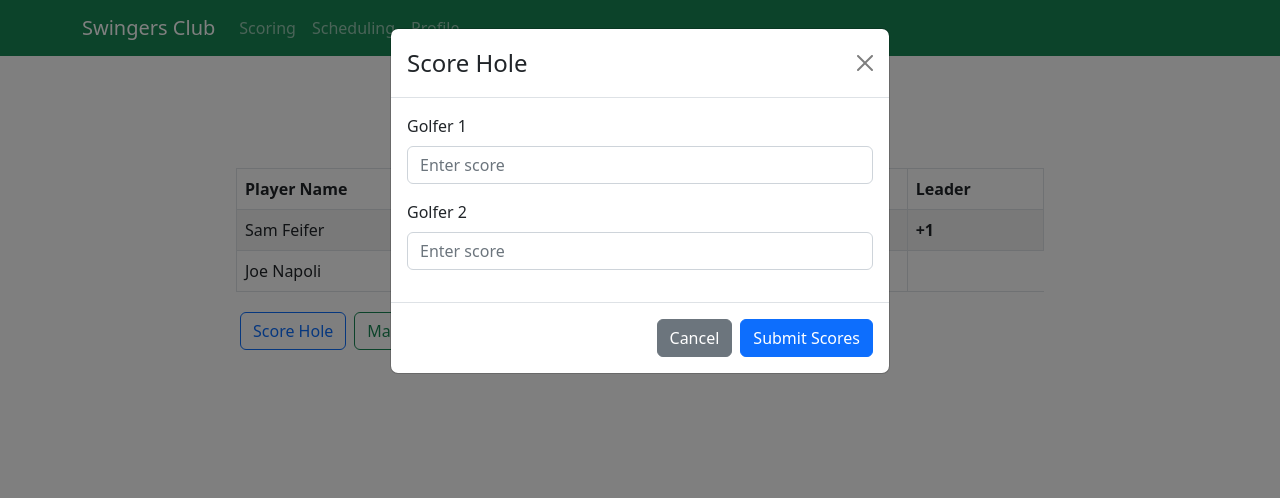
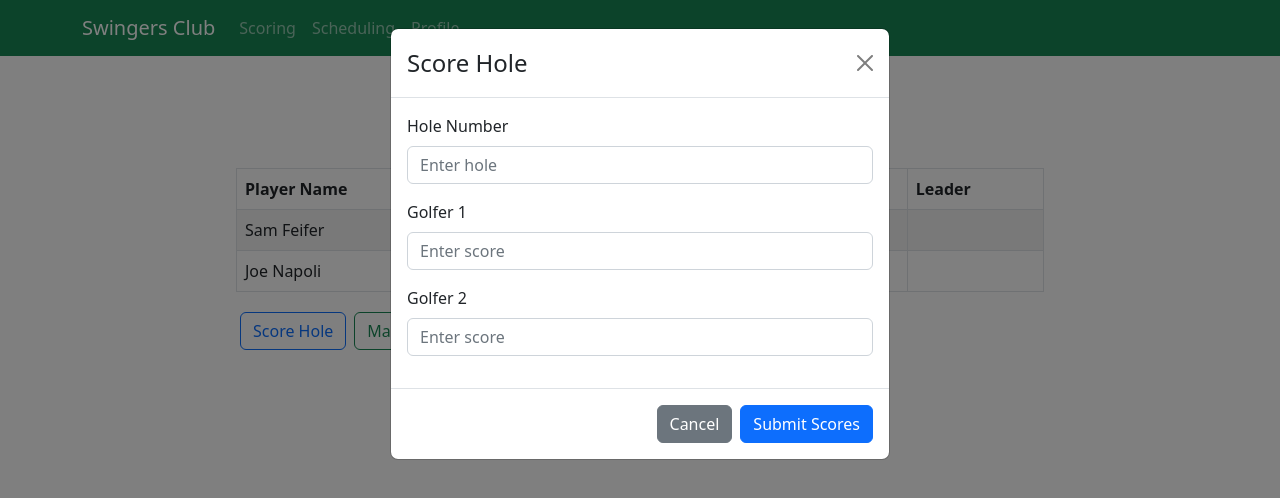
Before and after one commit to JosephNapoli/CS-4279, a React (Create React App) app in the folder golfapp/: page /scoring in a window 1280 px wide. Both pictures are taken after a click on the button "Score Hole". Shown: the top 498 px of the page. Built offline with nearby package versions, Linux system fonts and the light colour scheme.

Commit message:
Almost done with score card

```diff
--- a/golfapp/src/Scoring.js
+++ b/golfapp/src/Scoring.js
@@ -10,6 +10,19 @@ export default function Scoring({ user }) {
     const closeCompleteModal = () => setCompleteModal(false);
     const openHoleModal = () => setHoleModal(true);
     const closeHoleModal = () => setHoleModal(false);
+
+    const [player1score, setPlayer1Score] = useState([0,0,0,0,0,0,0,0,0]);
+    const [player2score, setPlayer2Score] = useState([0,0,0,0,0,0,0,0,0]);
+
+    const submitScore = (hole, p1, p2) => {
+        const p1Score = [...player1score];
+        p1Score[hole-1] = p1;
+        setPlayer1Score(p1Score);
+        const p2Score = [...player2score];
+        p2Score[hole-1] = p2;
+        setPlayer2Score(p2Score);
+        //change leader in here
+    }
 
     return (
         <Container fluid>
@@ -36,27 +49,16 @@ export default function Scoring({ user }) {
                         <tbody>
                         <tr>
                             <td>Sam Feifer</td>
-                            <th>5</th>
-                            <th>4</th>
-                            <th>3</th>
+                            {player1score.map((score) =>
+                                <th>{score !== 0 ? score : ""}</th>
+                            )}
                             <th></th>
-                            <th></th>
-                            <th></th>
-                            <th></th>
-                            <th></th>
-                            <th></th>
-                            <th>+1</th>
                         </tr>
                         <tr>
                             <td>Joe Napoli</td>
-                            <th>4</th>
-                            <th>6</th>
-                            <th>4</th>
-                            <th></th>
-                            <th></th>
-                            <th></th>
-                            <th></th>
-                            <th></th>
+                            {player2score.map((score) =>
+                                <th>{score !== 0 ? score : ""}</th>
+                            )}
                             <th></th>
                         </tr>
                         </tbody>
@@ -74,31 +76,7 @@ export default function Scoring({ user }) {
                     >
                         Score Hole
                     </Button>
-                    <Modal show={showHoleModal} onHide={closeHoleModal}>
-                        <Modal.Header closeButton>
-                            <Modal.Title>Score Hole</Modal.Title>
-                        </Modal.Header>
-                        <Modal.Body>
-                            <Form>
-                                <Form.Group className="mb-3" controlId="golfer1score">
-                                    <Form.Label>Golfer 1</Form.Label>
-                                    <Form.Control type="number" placeholder="Enter score" />
-                                </Form.Group>
-                                <Form.Group className="mb-3" controlId="golfer2score">
-                                    <Form.Label>Golfer 2</Form.Label>
-                                    <Form.Control type="number" placeholder="Enter score" />
-                                </Form.Group>
-                            </Form>
-                        </Modal.Body>
-                        <Modal.Footer>
-                            <Button variant="secondary" onClick={closeHoleModal}>
-                                Cancel
-                            </Button>
-                            <Button variant="primary" onClick={closeHoleModal}>
-                                Submit Scores
-                            </Button>
-                        </Modal.Footer>
-                    </Modal>
+                    <ScoreHoleModal show={showHoleModal} onHide={closeHoleModal} onSubmit={submitScore} />
                     <Button
                         className="m-1"
                         variant="outline-success"
@@ -132,3 +110,51 @@ export default function Scoring({ user }) {
         </Container>
     );
 }
+
+const ScoreHoleModal = ({show, onHide, onSubmit}) => {
+    const [holeNumber, setHoleNumber] = useState("");
+    const [player1Score, setPlayer1Score] = useState("");
+    const [player2Score, setPlayer2Score] = useState("");
+
+    const submitScores = () => {
+        if(holeNumber > 0 && holeNumber < 10) {
+            onSubmit(holeNumber, player1Score, player2Score);
+        }
+        setHoleNumber("");
+        setPlayer1Score("");
+        setPlayer2Score("");
+        onHide();
+    }
+
+    return (
+        <Modal show={show} onHide={onHide}>
+            <Modal.Header closeButton>
+                <Modal.Title>Score Hole</Modal.Title>
+            </Modal.Header>
+            <Modal.Body>
+                <Form>
+                    <Form.Group className="mb-3" controlId="holenumber">
+                        <Form.Label>Hole Number</Form.Label>
+                        <Form.Control type="number" placeholder="Enter hole" value={holeNumber} onChange={(e) => setHoleNumber(e.target.value)} />
+                    </Form.Group>
+                    <Form.Group className="mb-3" controlId="golfer1score">
+                        <Form.Label>Golfer 1</Form.Label>
+                        <Form.Control type="number" placeholder="Enter score" value={player1Score} onChange={(e) => setPlayer1Score(e.target.value)} />
+                    </Form.Group>
+                    <Form.Group className="mb-3" controlId="golfer2score">
+                        <Form.Label>Golfer 2</Form.Label>
+                        <Form.Control type="number" placeholder="Enter score" value={player2Score} onChange={(e) => setPlayer2Score(e.target.value)} />
+                    </Form.Group>
+                </Form>
+            </Modal.Body>
+            <Modal.Footer>
+                <Button variant="secondary" onClick={onHide}>
+                    Cancel
+                </Button>
+                <Button variant="primary" onClick={submitScores}>
+                    Submit Scores
+                </Button>
+            </Modal.Footer>
+        </Modal>
+    )
+}
```
